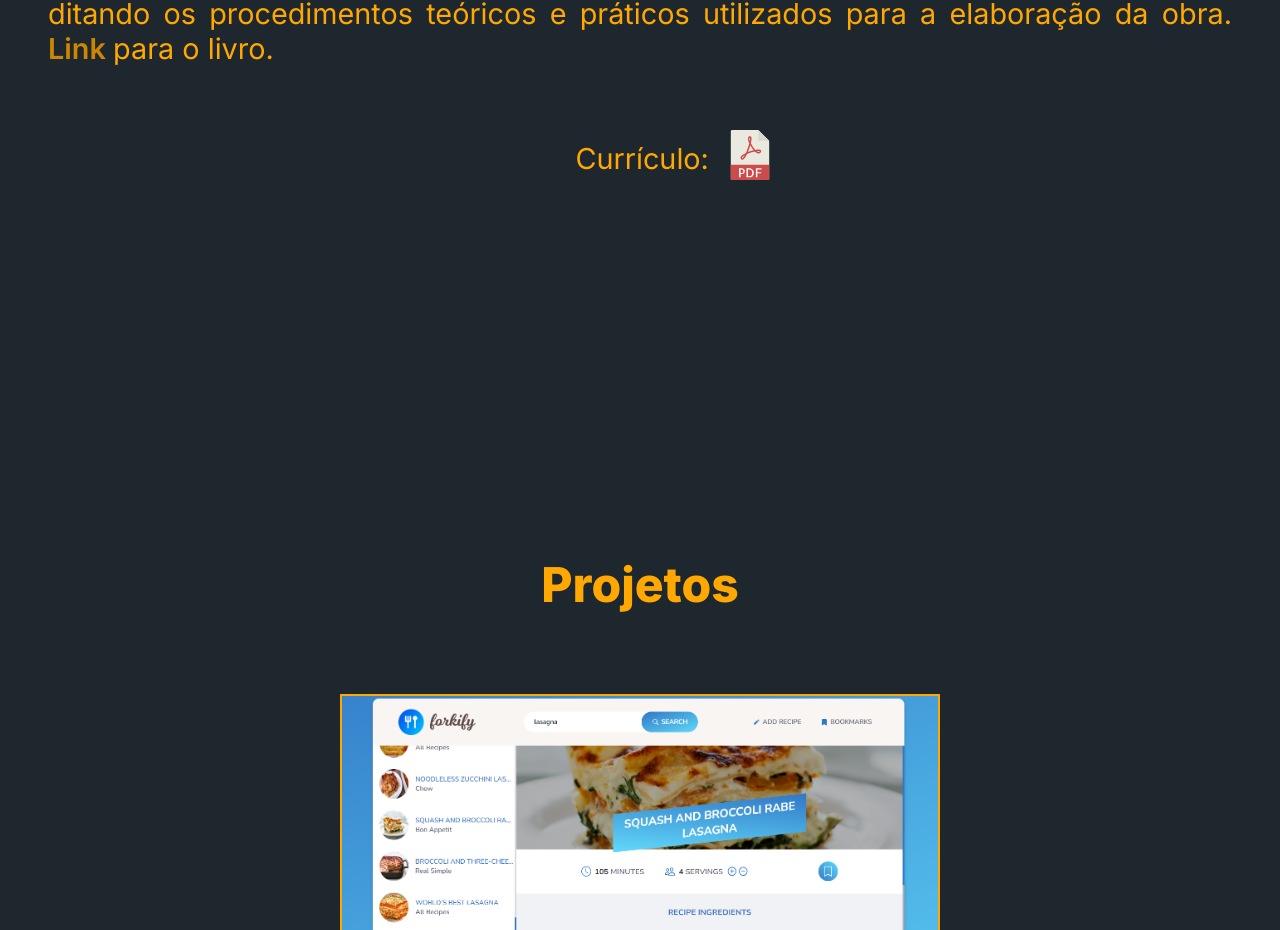
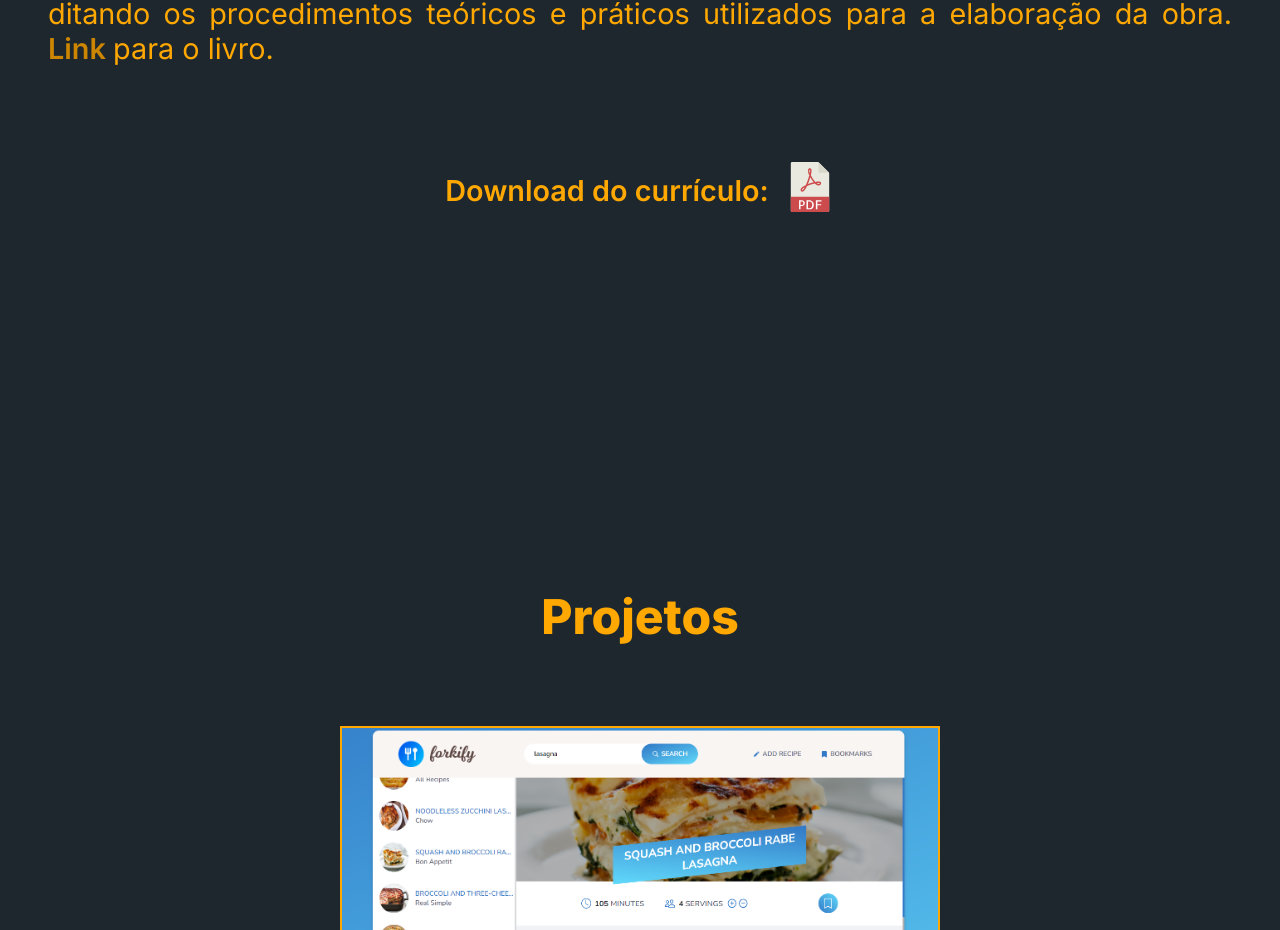
Before and after one commit to gusfonseca21/site-apresentacao, a Next.js app: page / in a window 1280 px wide. Shown: the part 4055-4985 px from the top of the page. Built offline with nearby package versions, Linux system fonts and the light colour scheme.

Commit message:
elemento do currculo ajeitado

```diff
--- a/src/components/layout/Knowledge.module.css
+++ b/src/components/layout/Knowledge.module.css
@@ -1,6 +1,5 @@
 .knowledge-section {
   height: 210vh;
-  overflow: hidden;
 }
 
 .programming-languages {
@@ -104,7 +103,6 @@
   color: #ea2027;
 }
 
-
 .english-language-div {
   width: 100%;
   display: flex;
@@ -132,8 +130,10 @@
   display: flex;
   justify-content: center;
   align-items: center;
-  width: 98%;
+  width: 100%;
   gap: 1rem;
+  font-weight: 600;
+  margin: 2rem 0 0 0;
 }
 
 @media (max-height: 900px) {
--- a/src/components/layout/Knowledge.tsx
+++ b/src/components/layout/Knowledge.tsx
@@ -156,7 +156,7 @@ const Knowledge = () => {
           </p>
         </div>
         <p className={`${classes.paragraph} ${classes.download}`}>
-          Currículo:{" "}
+          Download do currículo:{" "}
           <a
             href="/documents/curriculo.pdf"
             target="_blank"
```
